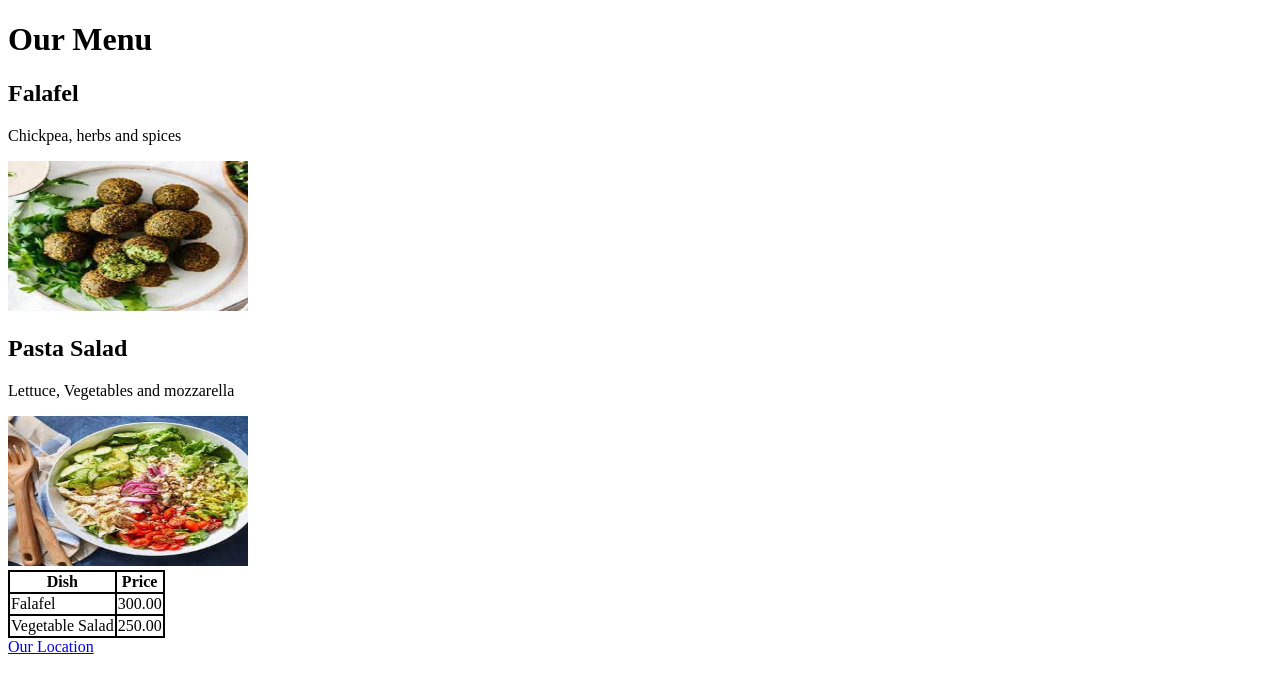
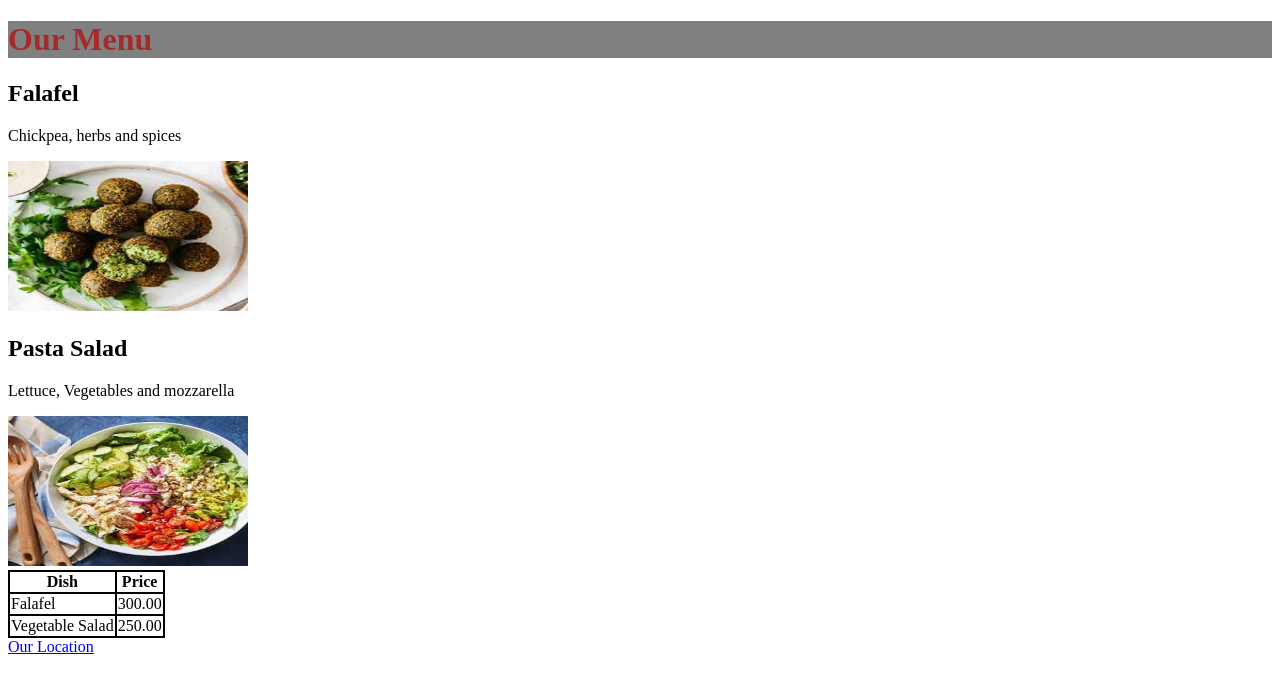
Before and after one commit to Jkrishna21/html-Coursera, a plain HTML site: page site/index.html in a window 1280 px wide. Drawn offline with Linux system fonts and the light colour scheme.

Commit message:
CSS file added

```diff
--- a/site/index.html
+++ b/site/index.html
@@ -2,9 +2,10 @@
 <html>
 <head>
 	<title>Little Lemon</title>
+	<link rel="stylesheet" href="style.css"/>
 </head>
 <body>
-<h1>Our Menu</h1>
+<h1 id="main_header">Our Menu</h1>
 <h2>Falafel</h2>
 <p>Chickpea, herbs and spices</p>
 <img src="falafel.jfif" width="240" height="150" alt="falafel">
@@ -16,6 +17,12 @@
 	table, th, td{
 		border: 2px solid black;
 		border-collapse: collapse;
+	}
+
+	h1 {
+
+		color: black;
+		background-color: grey;
 	}
 </style>
 <table>
--- /dev/null
+++ b/site/style.css
@@ -0,0 +1,15 @@
+table, th, td{
+	border: 1px solid black;
+	border-collapse: collapse;
+}
+
+h1 {
+
+	color: black;
+	background-color: grey;
+}
+
+#main_header{
+	color: brown;
+	background-color: grey;
+}
```
